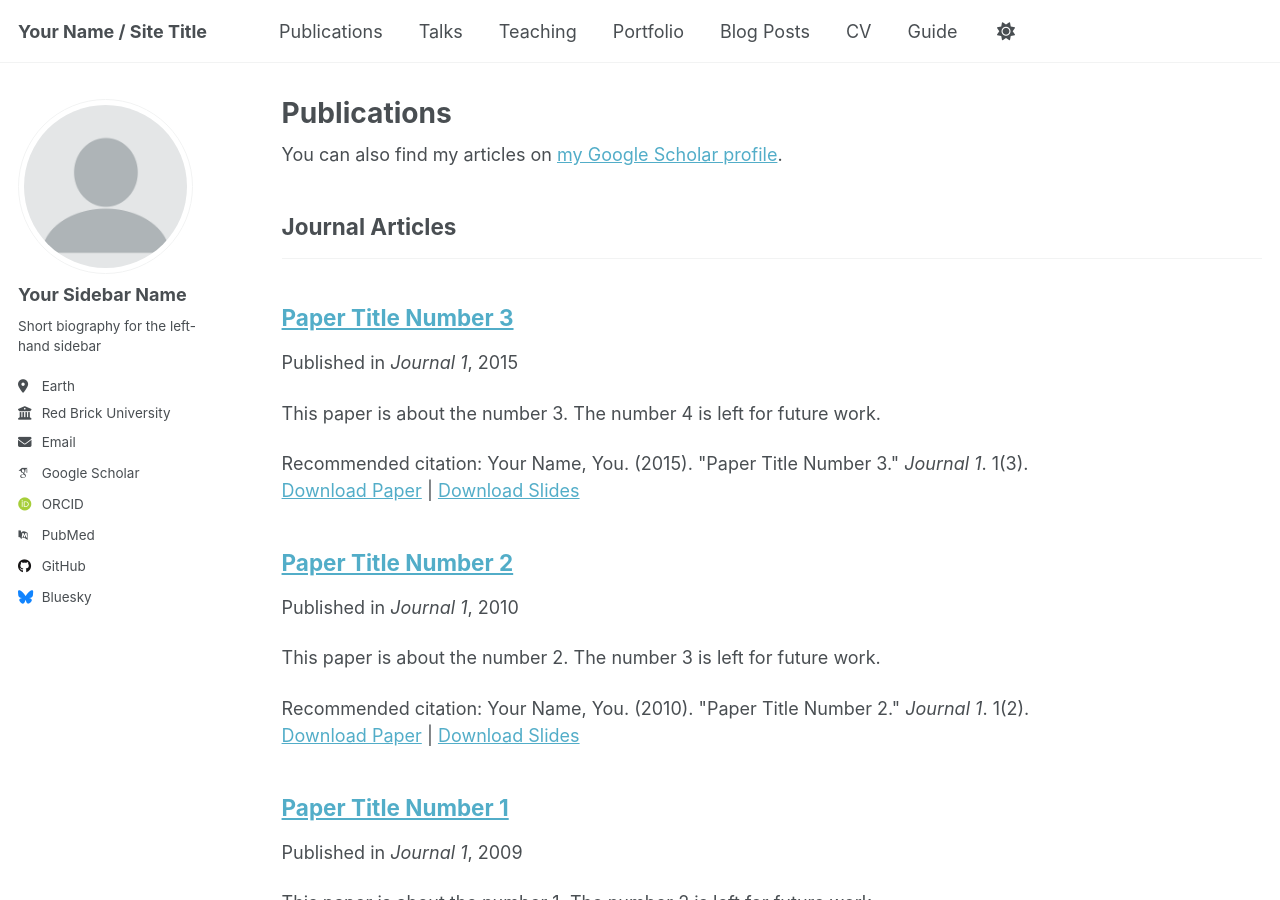
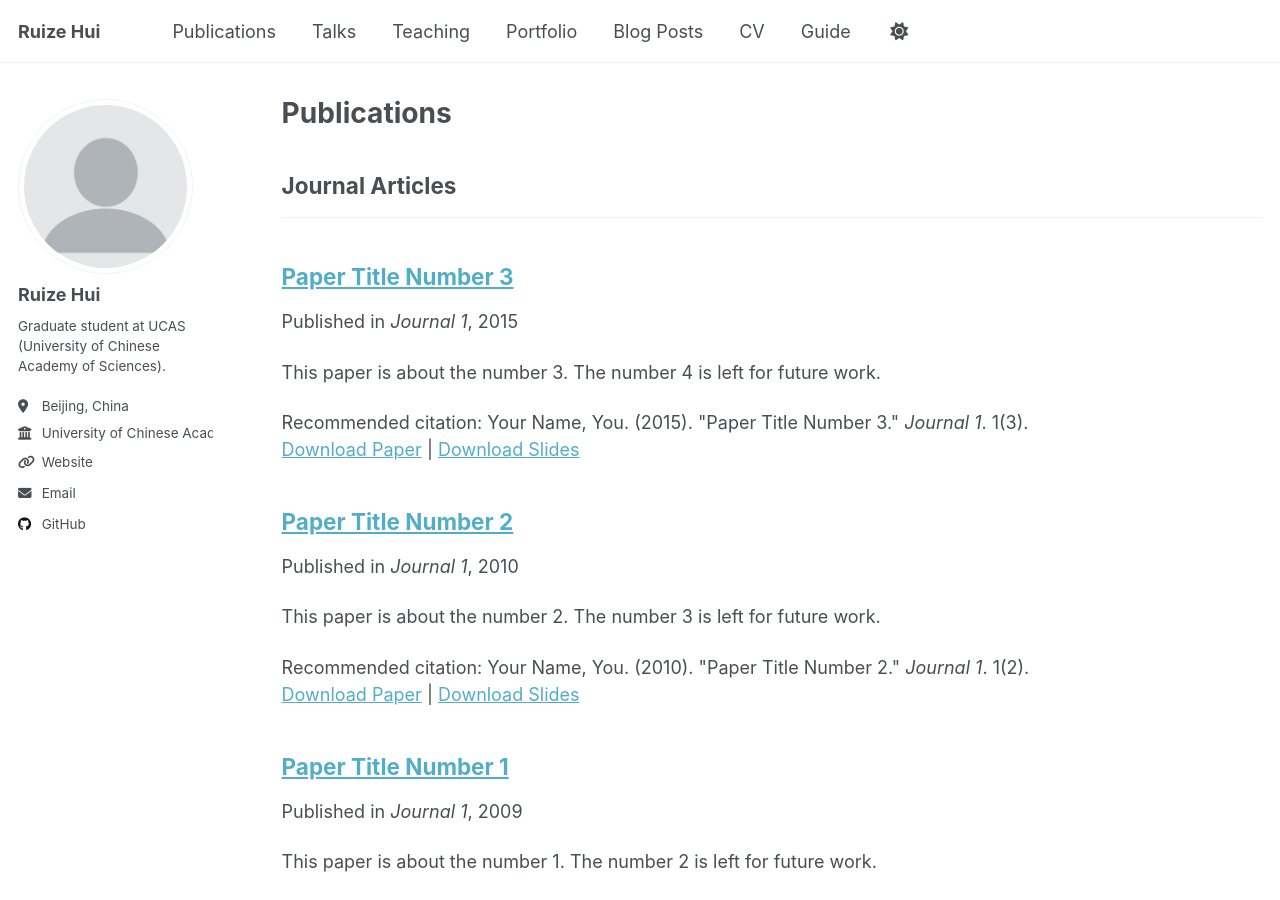
Before and after one commit to horizon0320/horizon0320.github.io, a Jekyll site: the page built from _pages/publications.html, in a window 1280 px wide and 900 px high. Built offline with Jekyll 4.4.1, drawn with Linux system fonts in a browser that asks for light colours; some web fonts are replaced; a script that is not in the unit is left out; some of the changed lines change nothing that is shown; some of the changed text lies outside the part shown.

Commit message:
Update personal information in _config.yml

```diff
--- a/_config.yml
+++ b/_config.yml
@@ -1,85 +1,77 @@
 # Welcome to Jekyll!
-#
-# This config file is meant for settings that affect your entire site, values
-# which you are expected to set up once and rarely need to edit after that.
-# For technical reasons, this file is *NOT* reloaded automatically when you use
-# `jekyll serve -l -H localhost`. If you change this file, please restart the
-# server process.
+# Global site settings
 
 # Basic Site Settings
 locale                   : "en-US"
-site_theme               : "default" # Currently available options are "default", "air"
-title                    : "Your Name / Site Title"
+site_theme               : "default" # "default" or "air"
+title                    : "Ruize Hui"
 title_separator          : "-"
-name                     : &name "Your Name"
-description              : &description "Your Name's academic portfolio"   # Update this with a general description of your site, this is the default if not overridden by a page
-url                      : https://academicpages.github.io # The base hostname & protocol for your site e.g. "https://[your GitHub username].github.io",
-                                                           # or if you already have some other page hosted on Github then use "https://[your GitHub username].github.io/[Your Repo Name]"
-baseurl                  : "" # the subpath of your site, e.g. "/blog"
-repository               : "academicpages/academicpages.github.io"
+name                     : &name "Ruize Hui"
+description              : &description "Ruize Hui's academic portfolio · UCAS"
+url                      : "https://horizon0320.github.io"   # 如果你的仓库是 <username>.github.io，请改成对应域名
+baseurl                  : ""                                 # 用户站点保持空
+repository               : "horizon0320/horizon0320.github.io"  # 改成你仓库的 owner/name
 
-# Site Author - The following control what appear as part of the author content on the side bar.
-#               If a field is blank the icon and link will not appear, otherwise it will be shown.
-#               Additional customization can be done by editing /_includes/author-profile.html
+# Site Author (sidebar profile)
 author:
   # Biographic information
-  avatar           : "profile.png"
-  name             : "Your Sidebar Name"
-  pronouns         : # example: "she/her"
-  bio              : "Short biography for the left-hand sidebar"
-  location         : "Earth"
-  employer         : "Red Brick University"
-  uri              : # URL
-  email            : "none@example.org"
+  avatar           : "profile.png"             # 放到 /images 或根目录，路径按实际改
+  name             : "Ruize Hui"
+  pronouns         :                           # 可留空
+  bio              : "Graduate student at UCAS (University of Chinese Academy of Sciences)."
+  location         : "Beijing, China"
+  employer         : "University of Chinese Academy of Sciences (UCAS)"
+  uri              : "https://openreview.net/profile?id=~Ruize_Hui1"   # 你的 OpenReview
+  email            : "huiruize24@mails.ucas.ac.cn"
 
-  # Academic websites
-  academia         : # URL
-  arxiv            : # URL - Update with the correct link to your profile
-  googlescholar    : "https://scholar.google.com/citations?user=PS_CX0AAAAAJ"
-  inspire-hep      : # URL
-  impactstory      : # URL
-  orcid            : "http://orcid.org/yourorcidurl"
-  semantic         : # URL
-  pubmed           : "https://www.ncbi.nlm.nih.gov/pubmed/?term=john+snow"
-  researchgate     : # URL
-  scopus           : # URL
+  # Academic websites（没有就留空，避免显示错误链接）
+  academia         :
+  arxiv            :
+  googlescholar    :                           # 暂无则留空
+  inspire-hep      :
+  impactstory      :
+  orcid            :
+  semantic         :
+  pubmed           :
+  researchgate     :
+  scopus           :
 
   # Repositories and software development
-  bitbucket        : # Username - Update with your username on the site
-  codepen          : # Username
-  dribbble         : # Username
-  github           : "academicpages"
-  kaggle           : # Username
-  stackoverflow    : # User number or user number and name (i.e., use "1" or "1/jeff-atwood")
+  bitbucket        :
+  codepen          :
+  dribbble         :
+  github           : "horizon0320"             # 如果你的 GitHub 用户名不是这个，改成你的用户名
+  kaggle           :
+  stackoverflow    :
 
   # Social media
-  artstation       : # Username
-  bluesky          : "bsky.app" # Replace this with you Bluesky username
-  facebook         : # Username
-  flickr           : # Username
-  foursquare       : # Username
-  goodreads        : # Username
-  google_plus      : # Username
-  keybase          : # Username
-  instagram        : # Username
-  lastfm           : # Username
-  linkedin         : # Username
-  mastodon         : # URL
-  medium           : # URL
-  pinterest        : # Username
-  soundcloud       : # Username
-  steam            : # Username
-  telegram         : # URL
-  tumblr           : # Username
-  twitter          : # Username for X / Twitter
-  vine             : # Username
-  weibo            : # Username
-  wikipedia        : # Username
-  xing             : # Username
-  youtube          : # Username
-  zhihu            : # Username
+  artstation       :
+  bluesky          :
+  facebook         :
+  flickr           :
+  foursquare       :
+  goodreads        :
+  google_plus      :
+  keybase          :
+  instagram        :
+  lastfm           :
+  linkedin         :
+  mastodon         :
+  medium           :
+  pinterest        :
+  soundcloud       :
+  steam            :
+  telegram         :
+  tumblr           :
+  twitter          :
+  vine             :
+  weibo            :
+  wikipedia        :
+  xing             :
+  youtube          :
+  zhihu            :
 
-# Publication Category - The following the list of publication categories and their headings
+# Publication Category
 publication_category:
   books:
     title: 'Books'
@@ -89,25 +81,25 @@
     title: 'Conference Papers'
 
 # Site Settings
-teaser                   :  # filename of teaser fallback teaser image placed in /images/ for social media previews
-breadcrumbs              : false # true, false (default)
+teaser                   :
+breadcrumbs              : false
 words_per_minute         : 160
 future                   : true
-read_more                : "disabled" # if enabled, adds "Read more" links to excerpts
-talkmap_link             : false      #change to true to add link to talkmap on talks page
+read_more                : "disabled"
+talkmap_link             : false
 comments:
-  provider               : # false (default), "disqus", "discourse", "facebook", "google-plus", "staticman", "custom"
+  provider               :
   disqus:
     shortname            :
   discourse:
-    server               : # https://meta.discourse.org/t/embedding-discourse-comments-via-javascript/31963 , e.g.: meta.discourse.org
+    server               :
   facebook:
     appid                :
-    num_posts            : # 5 (default)
-    colorscheme          : # "light" (default), "dark"
+    num_posts            :
+    colorscheme          :
 staticman:
   allowedFields          : ['name', 'email', 'url', 'message']
-  branch                 : "gh-pages" # "master", "gh-pages"
+  branch                 : "gh-pages"
   commitMessage          : "New comment."
   filename               : comment-{@timestamp}
   format                 : "yml"
@@ -120,18 +112,16 @@
     date:
       type               : "date"
       options:
-        format           : "iso8601" # "iso8601" (default), "timestamp-seconds", "timestamp-milliseconds"
+        format           : "iso8601"
 atom_feed:
-  hide                   : false     # change to true to hide the RSS feed in the footer
-  path                   : # blank (default) uses feed.xml
-
+  hide                   : false
+  path                   :
 
 # SEO Related
 google_site_verification :
 bing_site_verification   :
 alexa_site_verification  :
 yandex_site_verification :
-
 
 # Social Sharing
 twitter:
@@ -140,22 +130,20 @@
   username               :
   app_id                 :
   publisher              :
-og_image                 :  # Social media default site image
-og_description           :  # Social media default site image description
-# For specifying social profiles
-# - https://developers.google.com/structured-data/customize/social-profiles
+og_image                 :
+og_description           :
 social:
-  type                   : # Person or Organization (defaults to Person)
-  name                   : # If the user or organization name differs from the site's name
-  links: # An array of links to social media profiles
-
+  type                   : Person
+  name                   : "Ruize Hui"
+  links:
+    - "mailto:huiruize24@mails.ucas.ac.cn"
+    - "https://openreview.net/profile?id=~Ruize_Hui1"
 
 # Analytics
 analytics:
-  provider               :  "false" # false (default), "google", "google-universal", "google-analytics-4", "custom"
+  provider               : "false"
   google:
     tracking_id          :
-
 
 # Reading Files
 include:
@@ -195,14 +183,12 @@
 encoding: "utf-8"
 markdown_ext: "markdown,mkdown,mkdn,mkd,md"
 
-
 # Conversion
 markdown: kramdown
 highlighter: rouge
 lsi: false
 excerpt_separator: "\n\n"
 incremental: false
-
 
 # Markdown Processing
 kramdown:
@@ -215,8 +201,7 @@
   smart_quotes: lsquo,rsquo,ldquo,rdquo
   enable_coderay: false
 
-
-# These settings control the types of collections used by the template
+# Collections
 collections:
   teaching:
     output: true
@@ -231,10 +216,8 @@
     output: true
     permalink: /:collection/:path/
 
-
-# These settings control how pages and collections are included in the site
+# Defaults
 defaults:
-  # _posts
   - scope:
       path: ""
       type: posts
@@ -245,14 +228,12 @@
       comments: true
       share: true
       related: true
-  # _pages
   - scope:
       path: ""
       type: pages
     values:
       layout: single
       author_profile: true
-  # _teaching
   - scope:
       path: ""
       type: teaching
@@ -261,7 +242,6 @@
       author_profile: true
       share: true
       comments: true
-  # _publications
   - scope:
       path: ""
       type: publications
@@ -270,7 +250,6 @@
       author_profile: true
       share: true
       comments: true
-  # _portfolio
   - scope:
       path: ""
       type: portfolio
@@ -279,7 +258,6 @@
       author_profile: true
       share: true
       comment: true
-  # _talks
   - scope:
       path: ""
       type: talks
@@ -288,19 +266,16 @@
       author_profile: true
       share: true
 
-
 # Sass/SCSS
 sass:
   sass_dir: _sass
-  style: compressed # http://sass-lang.com/documentation/file.SASS_REFERENCE.html#output_style
-
+  style: compressed
 
 # Outputting
 permalink: /:categories/:title/
-# paginate: 5 # amount of posts to show
+# paginate: 5
 # paginate_path: /page:num/
-timezone: Etc/UTC # http://en.wikipedia.org/wiki/List_of_tz_database_time_zones
-
+timezone: "Asia/Shanghai"
 
 # Plugins
 plugins:
@@ -320,38 +295,15 @@
   - jekyll-redirect-from
   - jemoji
 
-
 # Archives
-#  Type
-#  - GitHub Pages compatible archive pages built with Liquid ~> type: liquid (default)
-#  - Jekyll Archives plugin archive pages ~> type: jekyll-archives
-#  Path (examples)
-#  - Archive page should exist at path when using Liquid method or you can
-#    expect broken links (especially with breadcrumbs enabled)
-#  - <base_path>/tags/my-awesome-tag/index.html ~> path: /tags/
-#  - <base_path/categories/my-awesome-category/index.html ~> path: /categories/
-#  - <base_path/my-awesome-category/index.html ~> path: /
 category_archive:
   type: liquid
   path: /categories/
 tag_archive:
   type: liquid
   path: /tags/
-# https://github.com/jekyll/jekyll-archives
-# jekyll-archives:
-#   enabled:
-#     - categories
-#     - tags
-#   layouts:
-#     category: archive-taxonomy
-#     tag: archive-taxonomy
-#   permalinks:
-#     category: /categories/:name/
-#     tag: /tags/:name/
-
 
 # HTML Compression
-# - http://jch.penibelst.de/
 compress_html:
   clippings: all
   ignore:
```
